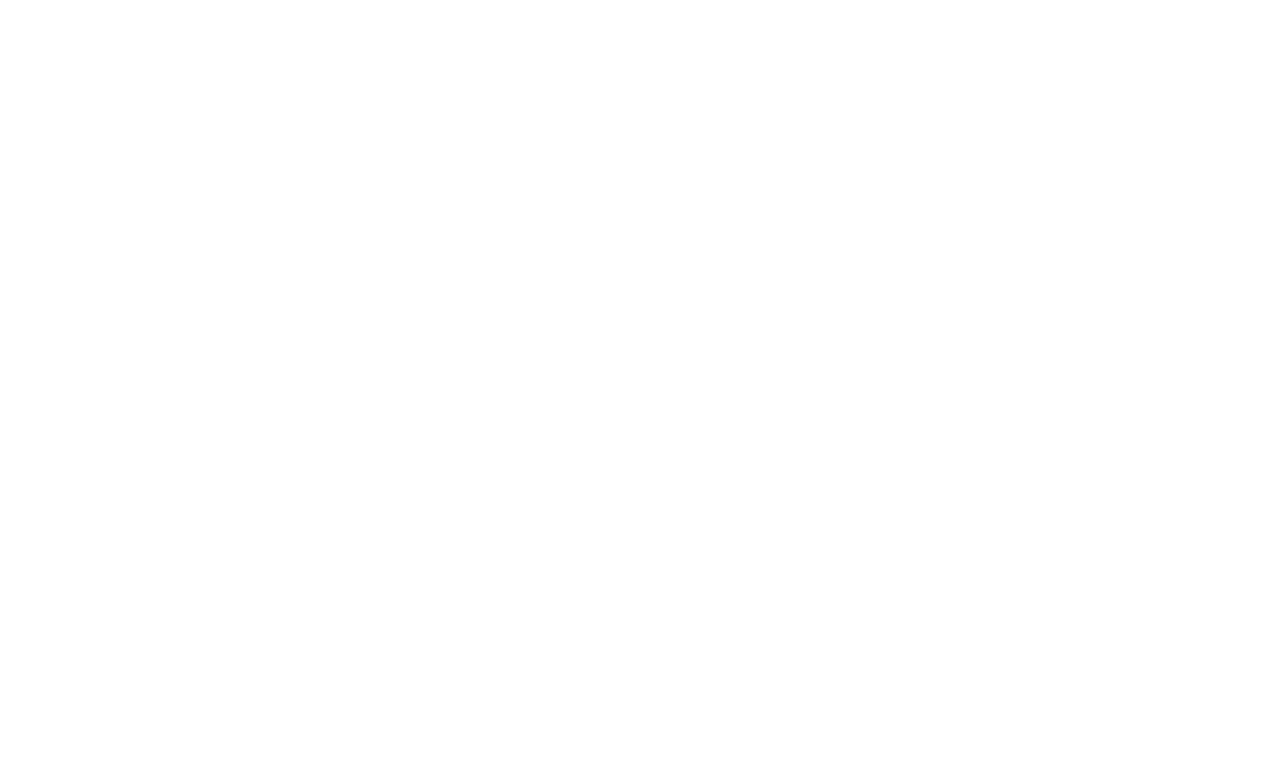
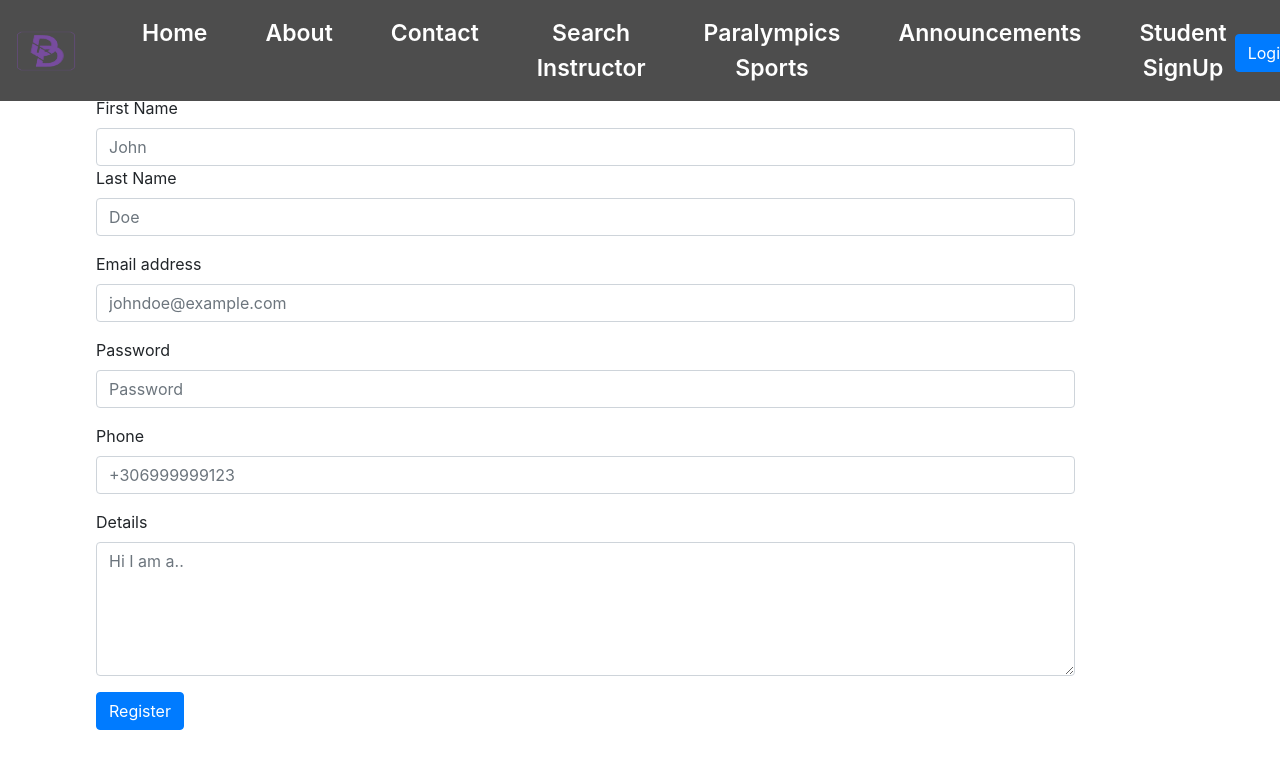
Before and after one commit to SocialHackersClass9/D4DApp, a React (Create React App) app in the folder frontend/: page /student_sign_up in a window 1280 px wide. Shown: the top 768 px of the page. Built offline with nearby package versions, Linux system fonts and the light colour scheme; no server answers.

Commit message:
student registration v1

```diff
--- a/frontend/package.json
+++ b/frontend/package.json
@@ -8,6 +8,7 @@
     "@testing-library/jest-dom": "^4.2.4",
     "@testing-library/react": "^9.5.0",
     "@testing-library/user-event": "^7.2.1",
+    "axios": "^0.19.2",
     "bootstrap": "^4.5.0",
     "env": "0.0.2",
     "g": "^2.0.1",
@@ -17,9 +18,8 @@
     "react-feather": "^2.0.8",
     "react-router-dom": "^5.2.0",
     "react-scripts": "3.4.1",
-    "styled-components": "^5.1.1",
-    "axios": "^0.19.2",
-    "react-select": "^3.1.0"
+    "react-select": "^3.1.0",
+    "styled-components": "^5.1.1"
   },
   "scripts": {
     "start": "react-scripts start",
--- a/frontend/src/App.js
+++ b/frontend/src/App.js
@@ -7,6 +7,9 @@
 import AccessibleRegistrationForm from './views/AccessibleRegistrationForm'
 import InstructorProfileContact from './views/InstructorProfileContact.js';
 import Instructors_registration from './views/Instructors_registration/Instructors_registration.js';
+import StudentSignUp from "./views/StudentSignUp/StudentSignUp"
+import Navigation from "./Components/Navigation";
+
 import Ping from './views/Ping.js';
 import {
   BrowserRouter as Router,
@@ -19,7 +22,7 @@
 function App() {
   return (
     <Router>
-
+      <Navigation />
 
       <main role="main">
         <Switch>
@@ -36,8 +39,11 @@
           <Route exact path="/instructor/:id">
             <InstructorProfileContact />
           </Route>
-          <Route path="/instructors_registration">
+          <Route exact path="/instructors_registration">
             <Instructors_registration />
+          </Route>
+          <Route exact path="/student_sign_up">
+            <StudentSignUp />
           </Route>
           <Route exact path="/about">
             <About />
--- a/frontend/src/Components/Navigation.js
+++ b/frontend/src/Components/Navigation.js
@@ -40,6 +40,7 @@
                     <Nav.Item><Nav.Link href="/search">Search Instructor</Nav.Link></Nav.Item>
                     <Nav.Item><Nav.Link href="/contact">Paralympics Sports</Nav.Link></Nav.Item>
                     <Nav.Item><Nav.Link href="/contact">Announcements</Nav.Link></Nav.Item>
+                    <Nav.Item><Nav.Link href="/student_sign_up">Student SignUp</Nav.Link></Nav.Item>
 
                 </Nav>
             </Navbar.Collapse>
--- a/frontend/src/views/Instructors_registration/Instructors_registration.js
+++ b/frontend/src/views/Instructors_registration/Instructors_registration.js
@@ -4,6 +4,7 @@
 import SocialProfiles from './SocialProfiles';
 import MoreInfo from './MoreInfo'
 import Success from './Success';
+
 export class Instructors_registration extends Component {
     state = {
         step: 1,
--- /dev/null
+++ b/frontend/src/views/StudentSignUp/StudentSignUp.js
@@ -0,0 +1,93 @@
+import React from "react";
+import {Form, Button} from "react-bootstrap";
+
+const URL = "http://localhost:3001/register/student"
+
+export default class StudentSignUp extends React.Component {
+	constructor (props) {
+		super(props);
+		this.state = {
+			user_name: "",
+			email: "",
+			password: "",
+			first_name: "",
+			last_name: "",
+			phone: "",
+			details: ""
+		}
+		this.handleChange = this.handleChange.bind(this);
+		this.handleSubmit = this.handleSubmit.bind(this);
+		this.handleCancel = this.handleCancel.bind(this);
+	}
+
+  handleChange(e) {
+    const name = e.target.getAttribute("name");
+    this.setState({
+      [name]: e.target.value
+    });
+  }
+
+	handleSubmit(e) {
+    fetch(URL, {
+      method: "POST",
+      body: JSON.stringify(this.state),
+      headers: { "Content-Type": "application/json" }
+    })
+      .then(resp => resp.json())
+      .catch(err => console.error(err));
+  }
+
+
+	handleCancel(e) {
+    e.preventDefault();
+		this.setState ({
+			user_name: "",
+			email: "",
+			password: "",
+			first_name: "",
+			last_name: "",
+			phone: "",
+			details: ""
+		})
+  }
+
+	render() {
+		let data = this.state
+		return (
+			<Form onSubmit={this.handleSubmit} className="m-5 p-5">
+				<Form.Group controlId="formName">
+    			<Form.Label>First Name</Form.Label>
+    			<Form.Control type="text" placeholder="John" name="first_name" value={data.first_name} onChange={this.handleChange} />
+    			<Form.Label>Last Name</Form.Label>
+    			<Form.Control type="text" placeholder="Doe" name="last_name" value={data.last_name} onChange={this.handleChange} />
+  			</Form.Group>
+
+				<Form.Group controlId="formBasicEmail">
+    			<Form.Label>Email address</Form.Label>
+    			<Form.Control type="email" placeholder="johndoe@example.com" name="email" value={data.email} onChange={this.handleChange} />
+  			</Form.Group>
+
+		  	<Form.Group controlId="formBasicPassword">
+    			<Form.Label>Password</Form.Label>
+    			<Form.Control type="password" placeholder="Password" name="password" value={data.password}  onChange={this.handleChange} />
+  			</Form.Group>
+		  	<Form.Group controlId="formPhone">
+    			<Form.Label>Phone</Form.Label>
+    			<Form.Control type="number" placeholder="+306999999123" name="phone" value={data.phone} onChange={this.handleChange} />
+  			</Form.Group>
+		  	<Form.Group controlId="formDetails">
+    			<Form.Label>Details</Form.Label>
+    			<Form.Control as="textarea" rows="5" placeholder="Hi I am a.." name="details" value={data.details} onChange={this.handleChange} />
+  			</Form.Group>
+
+  			<Button variant="primary" type="submit">
+	    		Register
+  			</Button>
+  			{" "}
+				<Button variant="warning" onClick={this.handleCancel} >
+	    		Rest Form
+  			</Button>
+			</Form>
+		)
+	}
+}
```
Also changed, not shown: 1 other file (tests, documents, lock files or other folders).
